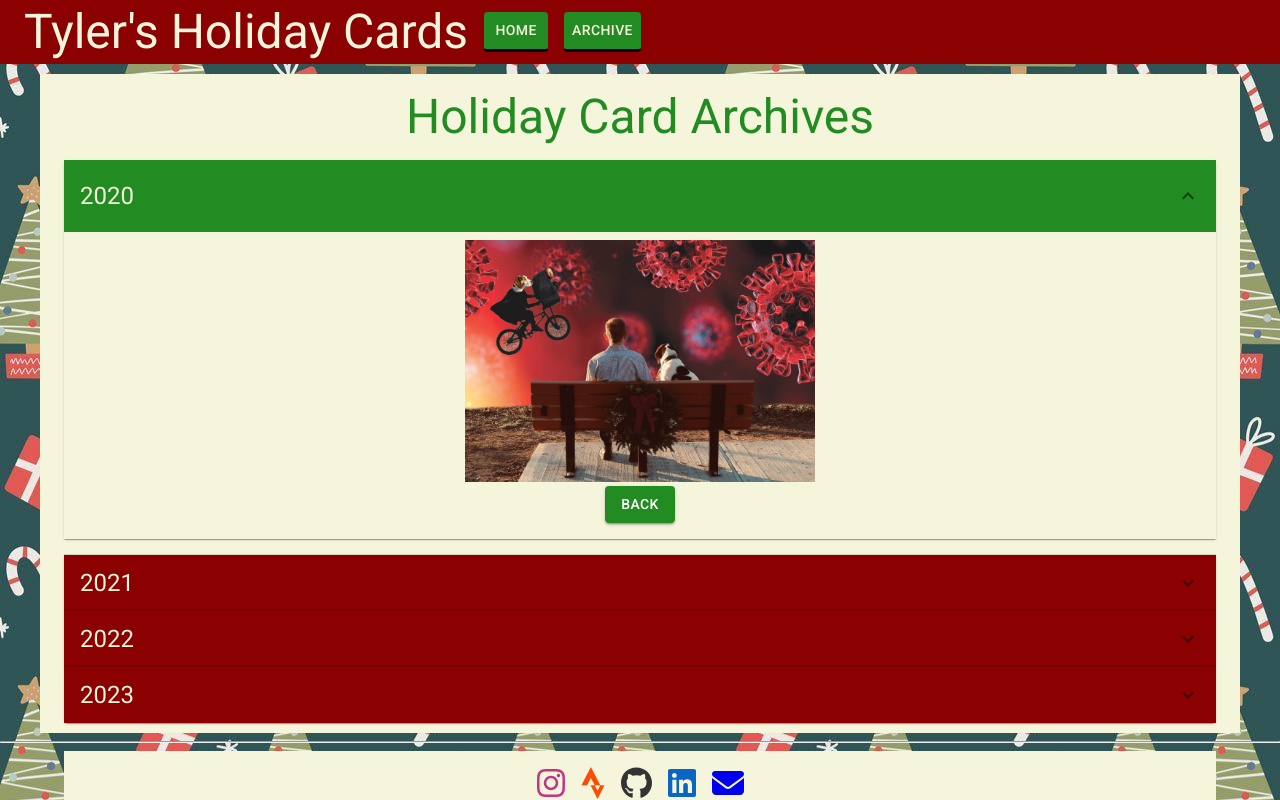
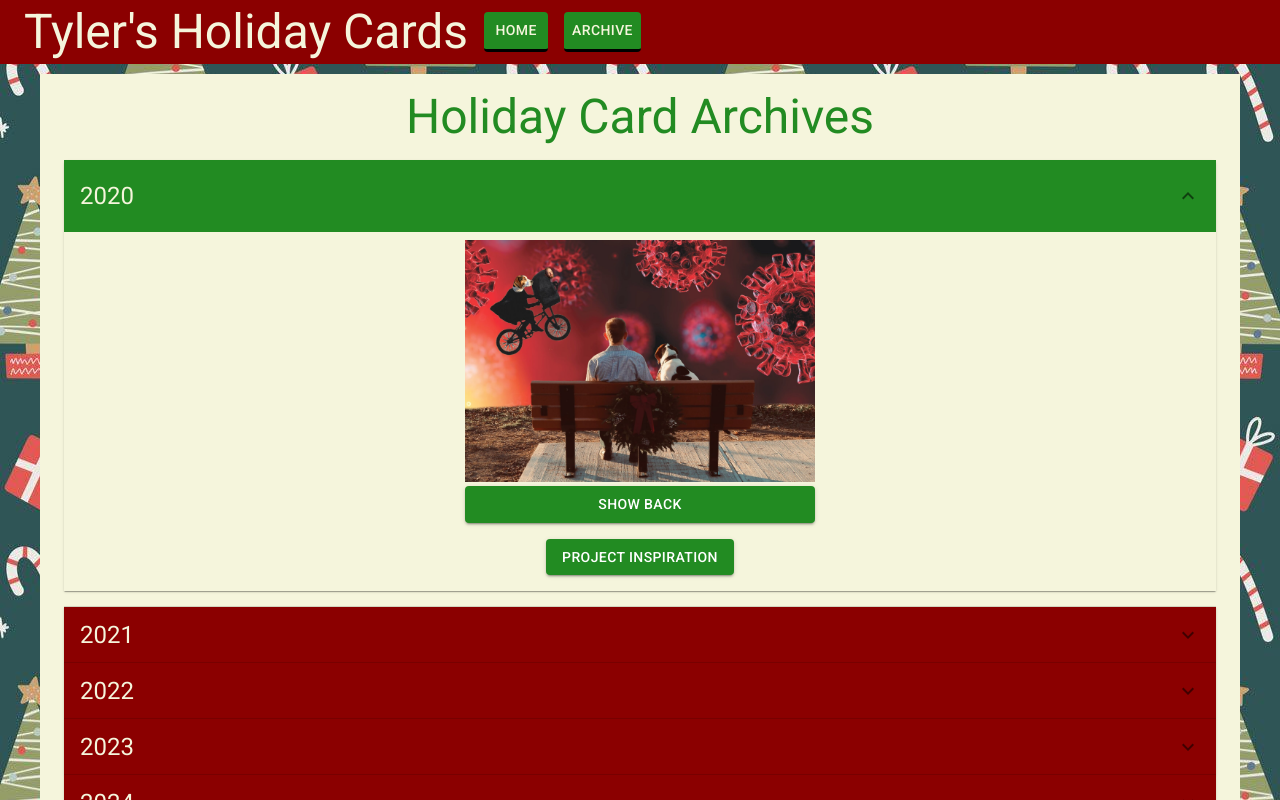
Before and after one commit to tylerstambaugh/holiday-card-site, a React (Vite) app: page /archive in a window 1280 px wide. Both pictures are taken after a click on the button "2020". Shown: the top 800 px of the page. Built offline with nearby package versions, Linux system fonts and the light colour scheme.

Commit message:
adds 2024 to archives and content warning

```diff
--- a/src/pages/archive.tsx
+++ b/src/pages/archive.tsx
@@ -1,5 +1,5 @@
 import React, { useState } from "react"
-import { Accordion, AccordionDetails, AccordionSummary, Box, Button, Container, Typography, useTheme } from "@mui/material"
+import { Accordion, AccordionDetails, AccordionSummary, Box, Button, Container, Link, Modal, Stack, Typography, useTheme } from "@mui/material"
 import Zoom from "react-medium-image-zoom";
 import "react-medium-image-zoom/dist/styles.css";
 import ExpandMoreIcon from '@mui/icons-material/ExpandMore';
@@ -11,6 +11,8 @@ import Front2022 from '../assets/images/holiday-cards/2022_CreationOfBoone.jpg';
 import Back2022 from '../assets/images/holiday-cards/2022_CreationOfBoone_back.jpg';
 import Front2023 from '../assets/images/holiday-cards/2023_American_Gothic.jpg';
 import Back2023 from '../assets/images/holiday-cards/2023_American_Gothic_back.jpg';
+import Front2024 from "../assets/images/holiday-cards/2024_Back_Catalogue.jpg";
+import Back2024 from "../assets/images/holiday-cards/2024_Back_Catalogue_Back.jpg"
 import "../App.css"
 
 
@@ -18,45 +20,76 @@ type ArchiveItem = {
     photoFrontPath: string;
     photoBackPath: string;
     year: number;
+    projectInspiration: string;
+    requireWarning: boolean
 }
 export const Archive: React.FC = () => {
     const [showPhotoBack, setShowPhotoBack] = useState<boolean>(false);
     const [expanded, setExpanded] = React.useState<string | false>(false);
     const theme = useTheme();
-
+    const [contentWarningApproved, setContentWarningApproved] = useState<boolean>(false);
+    const [showContentWarning, setShowContentWarning] = useState<boolean>(false);
     const archiveItems: ArchiveItem[] = [
         {
             photoFrontPath: Front2020,
             photoBackPath: Back2020,
             year: 2020,
+            projectInspiration: "https://en.wikipedia.org/wiki/COVID-19",
+            requireWarning: false
         },
         {
             photoFrontPath: Front2021,
             photoBackPath: Back2021,
             year: 2021,
+            projectInspiration: "https://en.wikipedia.org/wiki/Beavis_and_Butt-Head",
+            requireWarning: false
         },
         {
             photoFrontPath: Front2022,
             photoBackPath: Back2022,
             year: 2022,
+            projectInspiration: "https://en.wikipedia.org/wiki/The_Creation_of_Adam",
+            requireWarning: false
         },
         {
             photoFrontPath: Front2023,
             photoBackPath: Back2023,
             year: 2023,
+            projectInspiration: "https://en.wikipedia.org/wiki/American_Gothic",
+            requireWarning: false
+        },
+        {
+            photoFrontPath: Front2024,
+            photoBackPath: Back2024,
+            year: 2024,
+            projectInspiration: "https://www.frontpagenewsmusic.com/post/the-back-story-behind-that-pink-floyd-back-catalogue-poster",
+            requireWarning: true
         },
     ]
-    const handleChange =
-        (panel: string) => (_event: React.SyntheticEvent, isExpanded: boolean) => {
-            setExpanded(isExpanded ? panel : false);
-            setShowPhotoBack(false)
+
+    const handleChange = (panel: string, requireWarning: boolean) => {
+        if (requireWarning && !contentWarningApproved) {
+            setShowContentWarning(true);
+        } else {
+            setExpanded(panel);
+        }
+        setShowPhotoBack(false);
     };
 
     return (
         <Container className="container">
-            <Typography variant={"h3"} align={"center"} className={"title"}>Holiday Card Archives</Typography>
+
+            <Typography
+                variant={"h3"}
+                align={"center"}
+                className={"title"}>Holiday Card Archives</Typography>
             {archiveItems.map((item: ArchiveItem, index) => (
-                <Accordion key={index} expanded={expanded === `panel${index}`} onChange={handleChange(`panel${index}`)} className="accordion">
+
+                <Accordion
+                    key={index}
+                    expanded={expanded === `panel${index}`}
+                    onChange={() => handleChange(`panel${index}`, item.requireWarning)}
+                    className="accordion">
                     <AccordionSummary
                         expandIcon={<ExpandMoreIcon />}
                         aria-controls="panel1-content"
@@ -67,8 +100,6 @@ export const Archive: React.FC = () => {
                             },
                             backgroundColor: '#8B0000',
                             color: 'beige'
-
-
                         }}
                         className="accordion-summary"
                     >
@@ -78,16 +109,43 @@ export const Archive: React.FC = () => {
                         </Typography>
                     </AccordionSummary>
                     <AccordionDetails className={"accordion-details"}>
+                        <ContentWarning
+                            showContentWarning={showContentWarning}
+                            setShowContentWarning={setShowContentWarning}
+                            setContentWarningApproved={setContentWarningApproved}
+                            panel={`panel${index}`}
+                            setExpanded={setExpanded} />
                         <Box className={"archive-photo-box"}>
+                            <Link href={item.projectInspiration}>
+                            </Link>
                             <ArchiveImage showBack={showPhotoBack} item={item} />
+                            <Stack
+                                direction={"column"}
+                                justifyContent={"space-evenly"}
+                                spacing={2}>
                                 <Button
-                                sx={{ backgroundColor: theme.greenbutton.main, '&:hover': { backgroundColor: theme.greenbutton.hover } }}
+                                    sx={{
+                                        backgroundColor: theme.greenbutton.main, '&:hover': {
+                                            backgroundColor: theme.greenbutton.hover
+                                        }
+                                    }}
                                     variant="contained"
                                     onClick={() => {
                                         setShowPhotoBack(!showPhotoBack)
                                     }}>
-                                {showPhotoBack ? "Front" : "Back"}
+                                    {showPhotoBack ? "Front" : "Show Back"}
                                 </Button>
+                                <Link href={item.projectInspiration} target="_blank">
+                                    <Button sx={{
+                                        backgroundColor: theme.greenbutton.main, '&:hover': {
+                                            backgroundColor: theme.greenbutton.hover
+                                        }
+                                    }}
+                                        variant="contained">
+                                        Project Inspiration
+                                    </Button>
+                                </Link>
+                            </Stack>
                         </Box>
                     </AccordionDetails>
                 </Accordion>
@@ -119,3 +177,57 @@ const ArchiveImage = ({ showBack, item }: ArchiveImageProps) => {
         </>
     )
 }
+
+type ContentWarningProps = {
+    showContentWarning: boolean;
+    setShowContentWarning: (show: boolean) => void;
+    setContentWarningApproved: (approved: boolean) => void;
+    panel: string;
+    setExpanded: (panel: string) => void
+}
+const ContentWarning = ({ showContentWarning, setShowContentWarning, setContentWarningApproved, panel, setExpanded }: ContentWarningProps) => {
+
+    const style = {
+        position: 'absolute',
+        top: '50%',
+        left: '50%',
+        transform: 'translate(-50%, -50%)',
+        width: 400,
+        bgcolor: 'background.paper',
+        border: '2px solid #000',
+        boxShadow: 24,
+        p: 4,
+    };
+
+    return (
+        <Modal
+            open={showContentWarning}
+            aria-labelledby="modal-modal-title"
+            aria-describedby="modal-modal-description"
+        >
+            <Box sx={style}>
+                <Typography id="modal-modal-title" variant="h6" component="h2">
+                    Content Warning
+                </Typography>
+                <Typography id="modal-modal-description" sx={{ mt: 2 }}>
+                    Some individuals may find this content offensive. If you are concerned do not proceed.
+                </Typography>
+                <Stack>
+                    <Button
+                        onClick={() => {
+                            setContentWarningApproved(true);
+                            setShowContentWarning(false);
+                            setExpanded(panel)
+                        }}>
+                        Proceed
+                    </Button>
+                    <Button
+                        onClick={() => setShowContentWarning(false)}>
+                        Cancel
+                    </Button>
+                </Stack>
+            </Box>
+        </Modal>
+    )
+
+}
```
Also changed, not shown: src/assets/images/holiday-cards/2024_Back_Catalogue.jpg (added), 1 other file (tests, documents, lock files or other folders). Lines whose indentation alone changed are shown as unchanged.
